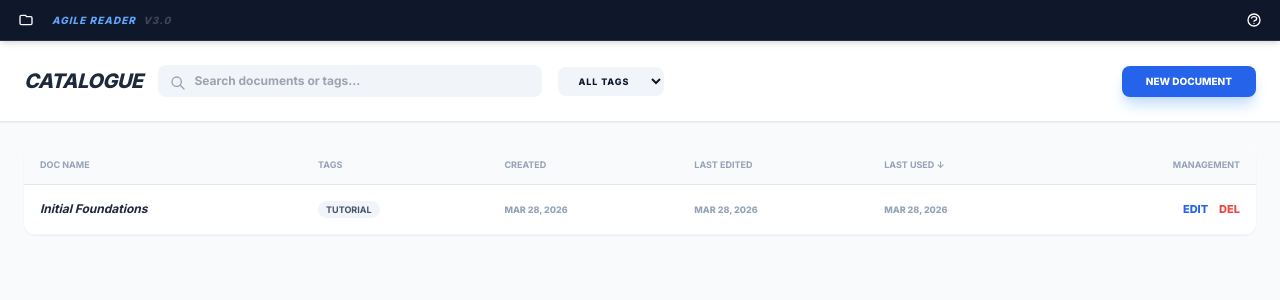
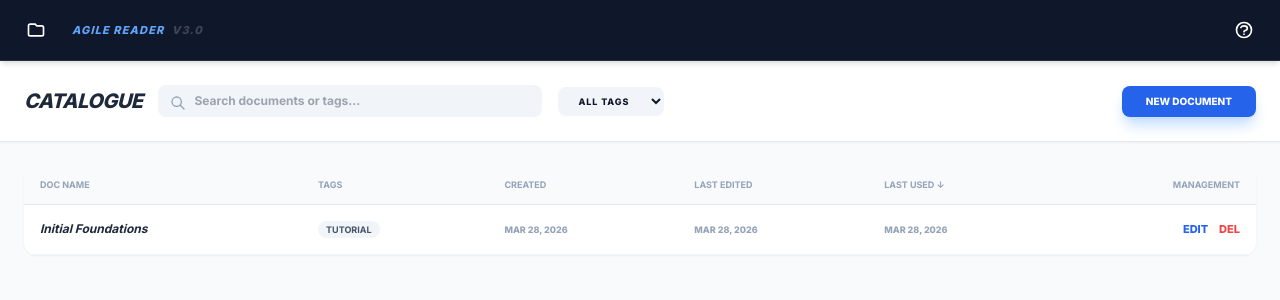
Before and after one commit to jtpolizzi/agile-reader, a Svelte app: page / in a window 1280 px wide. Shown: the top 300 px of the page. Built offline with nearby package versions, Linux system fonts and the light colour scheme.

Commit message:
polish 3

```diff
--- a/src/components/shared/Header.svelte
+++ b/src/components/shared/Header.svelte
@@ -2,43 +2,43 @@
   import { uiStore } from "../../stores/uiStore.svelte";
 </script>
 
-<header class="bg-slate-900 text-white px-3 py-1.5 flex items-center justify-between z-40 border-b border-white/10 shadow-md shrink-0">
-  <div class="flex items-center gap-3 overflow-hidden">
+<header class="bg-slate-900 text-white px-4 py-2.5 flex items-center justify-between z-40 border-b border-white/10 shadow-md shrink-0">
+  <div class="flex items-center gap-4 overflow-hidden">
     {#if uiStore.currentView === "reader"}
-      <button onclick={() => uiStore.toggleSidebar()} class="p-1.5 hover:bg-white/10 rounded transition-colors" title="Toggle Sidebar (T)">
-        <svg class="w-4 h-4" fill="none" stroke="currentColor" viewBox="0 0 24 24"><path stroke-linecap="round" stroke-linejoin="round" stroke-width="2" d="M4 6h16M4 12h16m-7 6h7"/></svg>
+      <button onclick={(e) => { e.preventDefault(); uiStore.toggleSidebar(); }} class="p-2.5 hover:bg-white/10 rounded-lg transition-colors" title="Toggle Sidebar (T)">
+        <svg class="w-5 h-5" fill="none" stroke="currentColor" viewBox="0 0 24 24"><path stroke-linecap="round" stroke-linejoin="round" stroke-width="2" d="M4 6h16M4 12h16m-7 6h7"/></svg>
       </button>
     {/if}
-    <button onclick={() => uiStore.currentView = "library"} class="p-1.5 hover:bg-white/10 rounded transition-colors" title="Catalogue View (L)">
-      <svg class="w-4 h-4" fill="none" stroke="currentColor" viewBox="0 0 24 24"><path stroke-linecap="round" stroke-linejoin="round" stroke-width="2" d="M3 7v10a2 2 0 002 2h14a2 2 0 002-2V9a2 2 0 00-2-2h-6l-2-2H5a2 2 0 00-2 2z"/></svg>
+    <button onclick={(e) => { e.preventDefault(); uiStore.currentView = "library"; }} class="p-2.5 hover:bg-white/10 rounded-lg transition-colors" title="Catalogue View (L)">
+      <svg class="w-5 h-5" fill="none" stroke="currentColor" viewBox="0 0 24 24"><path stroke-linecap="round" stroke-linejoin="round" stroke-width="2" d="M3 7v10a2 2 0 002 2h14a2 2 0 002-2V9a2 2 0 00-2-2h-6l-2-2H5a2 2 0 00-2 2z"/></svg>
     </button>
-    <h1 class="font-black text-[10px] tracking-widest leading-none uppercase italic text-blue-400 truncate hidden sm:block">Agile Reader <span class="text-white/20 ml-1">v3.0</span></h1>
+    <h1 class="font-black text-[11px] tracking-widest leading-none uppercase italic text-blue-400 truncate hidden md:block">Agile Reader <span class="text-white/20 ml-1">v3.0</span></h1>
   </div>
 
-  <div class="flex items-center gap-2">
+  <div class="flex items-center gap-3">
     {#if uiStore.currentView === "reader"}
-      <div class="flex items-center bg-white/5 rounded p-0.5 border border-white/10">
-        <select bind:value={uiStore.currentPresetName} onchange={(e) => uiStore.loadPreset(e.currentTarget.value)} class="bg-transparent text-[9px] font-black outline-none px-2 py-0.5 cursor-pointer text-blue-300">
-          <option value="">-- NO PRESET --</option>
+      <div class="flex items-center bg-white/5 rounded-lg p-1 border border-white/10">
+        <select
+          bind:value={uiStore.currentPresetName}
+          onchange={(e) => { e.preventDefault(); uiStore.loadPreset(e.currentTarget.value); }}
+          class="bg-transparent text-[11px] font-black outline-none px-3 py-1 cursor-pointer text-blue-300 appearance-none"
+        >
+          <option value="">-- PRESETS --</option>
           {#each Object.keys(uiStore.presets).sort() as name}
             <option value={name}>{name}</option>
           {/each}
         </select>
       </div>
 
-      <div class="hidden sm:flex bg-white/5 rounded p-0.5 border border-white/10 mr-1">
-        <button onclick={() => uiStore.layoutMode = "side-by-side"} class="p-1 rounded {uiStore.layoutMode === "side-by-side" ? "bg-white/20" : "hover:bg-white/10"}"><svg class="w-3.5 h-3.5" fill="currentColor" viewBox="0 0 24 24"><path d="M3 5h8v14H3V5zm10 0h8v14h-8V5z"/></svg></button>
-        <button onclick={() => uiStore.layoutMode = "over-under"} class="p-1 rounded {uiStore.layoutMode === "over-under" ? "bg-white/20" : "hover:bg-white/10"}"><svg class="w-3.5 h-3.5" fill="currentColor" viewBox="0 0 24 24"><path d="M3 5h18v6H3V5zm0 8h18v6H3v-6z"/></svg></button>
-        <button onclick={() => uiStore.layoutMode = "plain"} class="p-1 rounded {uiStore.layoutMode === "plain" ? "bg-white/20" : "hover:bg-white/10"}"><svg class="w-3.5 h-3.5" fill="currentColor" viewBox="0 0 24 24"><path d="M3 5h18v2H3V5zm0 4h18v2H3V9zm0 4h18v2H3v-2zm0 4h18v2H3v-2z"/></svg></button>
+      <div class="flex bg-white/5 rounded-lg p-1 border border-white/10">
+        <button onclick={(e) => { e.preventDefault(); uiStore.layoutMode = "side-by-side"; }} class="p-2 rounded-md {uiStore.layoutMode === "side-by-side" ? "bg-white/20" : "hover:bg-white/10"}"><svg class="w-5 h-5" fill="currentColor" viewBox="0 0 24 24"><path d="M3 5h8v14H3V5zm10 0h8v14h-8V5z"/></svg></button>
+        <button onclick={(e) => { e.preventDefault(); uiStore.layoutMode = "over-under"; }} class="p-2 rounded-md {uiStore.layoutMode === "over-under" ? "bg-white/20" : "hover:bg-white/10"}"><svg class="w-5 h-5" fill="currentColor" viewBox="0 0 24 24"><path d="M3 5h18v6H3V5zm0 8h18v6H3v-6z"/></svg></button>
+        <button onclick={(e) => { e.preventDefault(); uiStore.layoutMode = "plain"; }} class="p-2 rounded-md {uiStore.layoutMode === "plain" ? "bg-white/20" : "hover:bg-white/10"}"><svg class="w-5 h-5" fill="currentColor" viewBox="0 0 24 24"><path d="M3 5h18v2H3V5zm0 4h18v2H3V9zm0 4h18v2H3v-2zm0 4h18v2H3v-2z"/></svg></button>
       </div>
 
-      <button onclick={() => uiStore.openModal("settings")} class="p-1.5 hover:bg-white/10 rounded transition-colors" title="Settings"><svg class="w-4 h-4" fill="none" stroke="currentColor" viewBox="0 0 24 24"><path stroke-linecap="round" stroke-linejoin="round" stroke-width="2" d="M10.325 4.317c.426-1.756 2.924-1.756 3.35 0a1.724 1.724 0 002.573 1.066c1.543-.94 3.31.826 2.37 2.37a1.724 1.724 0 001.065 2.572c1.756.426 1.756 2.924 0 3.35a1.724 1.724 0 00-1.066 2.573c.94 1.543-.826 3.31-2.37 2.37a1.724 1.724 0 00-2.572 1.065c-.426 1.756-2.924 1.756-3.35 0a1.724 1.724 0 00-2.573-1.066c-1.543.94-3.31-.826-2.37-2.37a1.724 1.724 0 00-1.065-2.572c-1.756-.426-1.756-2.924 0-3.35a1.724 1.724 0 001.066-2.573c-.94-1.543.826-3.31 2.37-2.37.996.608 2.296.07 2.572-1.065z"/><path stroke-linecap="round" stroke-linejoin="round" stroke-width="2" d="M15 12a3 3 0 11-6 0 3 3 0 016 0z"/></svg></button>
-      <button onclick={() => {
-        const app = document.querySelector('div[class*="bg-white"]');
-        // @ts-ignore - accessing internal function via event or similar is messy, better to use a store or prop
-        window.dispatchEvent(new CustomEvent('open-editor'));
-      }} class="p-1.5 hover:bg-white/10 rounded transition-colors" title="Edit Content"><svg class="w-4 h-4" fill="none" stroke="currentColor" viewBox="0 0 24 24"><path stroke-linecap="round" stroke-linejoin="round" stroke-width="2" d="M11 5H6a2 2 0 00-2 2v11a2 2 0 002 2h11a2 2 0 002-2v-5m-1.414-9.414a2 2 0 112.828 2.828L11.828 15H9v-2.828l8.586-8.586z"/></svg></button>
+      <button onclick={(e) => { e.preventDefault(); uiStore.openModal("settings"); }} class="p-2.5 hover:bg-white/10 rounded-lg transition-colors" title="Settings"><svg class="w-5 h-5" fill="none" stroke="currentColor" viewBox="0 0 24 24"><path stroke-linecap="round" stroke-linejoin="round" stroke-width="2" d="M10.325 4.317c.426-1.756 2.924-1.756 3.35 0a1.724 1.724 0 002.573 1.066c1.543-.94 3.31.826 2.37 2.37a1.724 1.724 0 001.065 2.572c1.756.426 1.756 2.924 0 3.35a1.724 1.724 0 00-1.066 2.573c.94 1.543-.826 3.31-2.37 2.37a1.724 1.724 0 00-2.572 1.065c-.426 1.756-2.924 1.756-3.35 0a1.724 1.724 0 00-2.573-1.066c-1.543.94-3.31-.826-2.37-2.37a1.724 1.724 0 00-1.065-2.572c-1.756-.426-1.756-2.924 0-3.35a1.724 1.724 0 001.066-2.573c-.94-1.543.826-3.31 2.37-2.37.996.608 2.296.07 2.572-1.065z"/><path stroke-linecap="round" stroke-linejoin="round" stroke-width="2" d="M15 12a3 3 0 11-6 0 3 3 0 016 0z"/></svg></button>
+      <button onclick={(e) => { e.preventDefault(); window.dispatchEvent(new CustomEvent('open-editor')); }} class="p-2.5 hover:bg-white/10 rounded-lg transition-colors" title="Edit Content"><svg class="w-5 h-5" fill="none" stroke="currentColor" viewBox="0 0 24 24"><path stroke-linecap="round" stroke-linejoin="round" stroke-width="2" d="M11 5H6a2 2 0 00-2 2v11a2 2 0 002 2h11a2 2 0 002-2v-5m-1.414-9.414a2 2 0 112.828 2.828L11.828 15H9v-2.828l8.586-8.586z"/></svg></button>
     {/if}
-    <button onclick={() => uiStore.openModal("help")} class="p-1.5 hover:bg-blue-600 rounded transition-colors" title="Help (?)"><svg class="w-4 h-4" fill="none" stroke="currentColor" viewBox="0 0 24 24"><path stroke-linecap="round" stroke-linejoin="round" stroke-width="2" d="M8.228 9c.549-1.165 2.03-2 3.772-2 2.21 0 4 1.343 4 3 0 1.4-1.278 2.575-3.006 2.907-.542.104-.994.54-.994 1.093m0 3h.01M21 12a9 9 0 11-18 0 9 9 0 0118 0z"/></svg></button>
+    <button onclick={(e) => { e.preventDefault(); uiStore.openModal("help"); }} class="p-2.5 hover:bg-blue-600 rounded-lg transition-colors" title="Help (?)"><svg class="w-5 h-5" fill="none" stroke="currentColor" viewBox="0 0 24 24"><path stroke-linecap="round" stroke-linejoin="round" stroke-width="2" d="M8.228 9c.549-1.165 2.03-2 3.772-2 2.21 0 4 1.343 4 3 0 1.4-1.278 2.575-3.006 2.907-.542.104-.994.54-.994 1.093m0 3h.01M21 12a9 9 0 11-18 0 9 9 0 0118 0z"/></svg></button>
   </div>
 </header>
```
